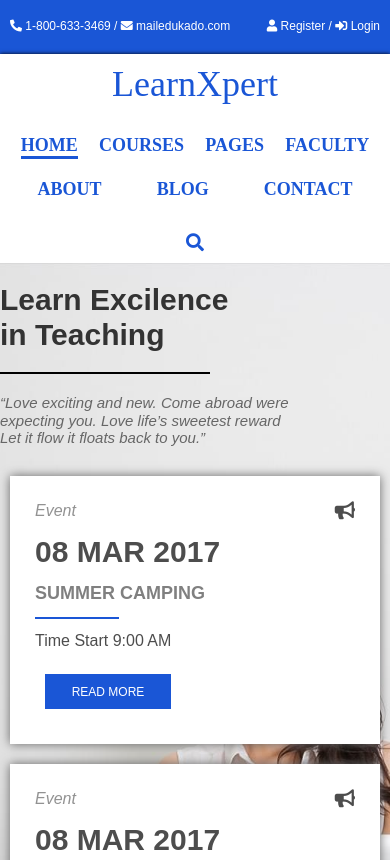
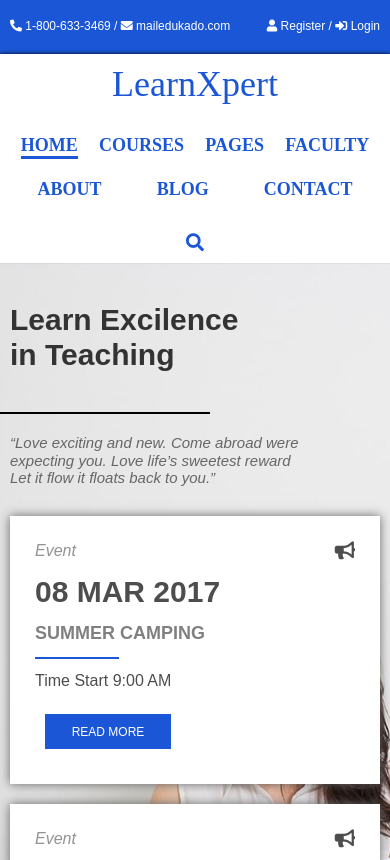
Before and after one commit to alexpryp/LearnXpert, a website: page index.html in a window 390 px wide. Shown: the top 860 px of the page. Drawn offline with Linux system fonts and the light colour scheme; files that its build step writes are made by us from their sources; a web font is replaced by a local one.

Commit message:
Added margin styles to slider and achievement sections

```diff
--- a/src/sass/_achievements.scss
+++ b/src/sass/_achievements.scss
@@ -51,11 +51,12 @@
 .achievements-line {
 	width: 300px;
 	border: 1px solid #000;
-	margin: 40px 0;
+	margin: 40px 10px;
 }
 .achievements-description {
 	max-width: 456px;
 	color: #333;
+	margin: 0px 10px;
 }
 .achievements-video {
 	display: flex;
--- a/src/sass/_mediaQueries.scss
+++ b/src/sass/_mediaQueries.scss
@@ -52,7 +52,7 @@
 		}
 		p {
 			font-size: 20px;
-			margin: 20px 0px;
+			margin: 20px 10px;
 		}
 	}
 	.about-LMS-content-text, .about-LMS-content-photo {
@@ -94,7 +94,7 @@
 		}
 		p {
 			font-size: 15px;
-			margin: 20px 0px;
+			margin: 20px 10px;
 		}
 	}
 }
--- a/src/sass/_slider.scss
+++ b/src/sass/_slider.scss
@@ -24,12 +24,13 @@
 	h1 {
 		font-size: 72px;
 		color: #333;
+		margin: 40px 10px;
 	}
 	p {
 		font-size: 30px;
 		color: #666;
 		font-style: italic;
-		margin: 68px 0px;
+		margin: 68px 10px;
 	}
 }
 .slider-events {
```
Also changed, not shown: dist/css/style.css, 1 other file.
